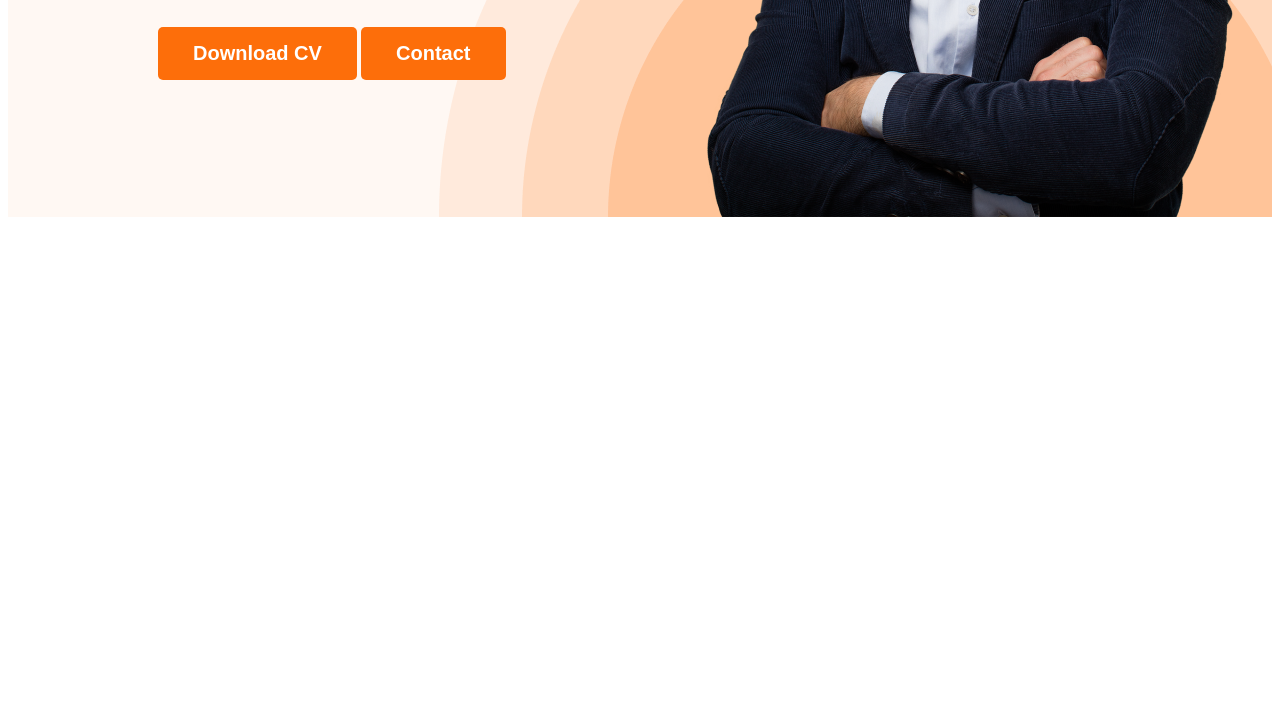
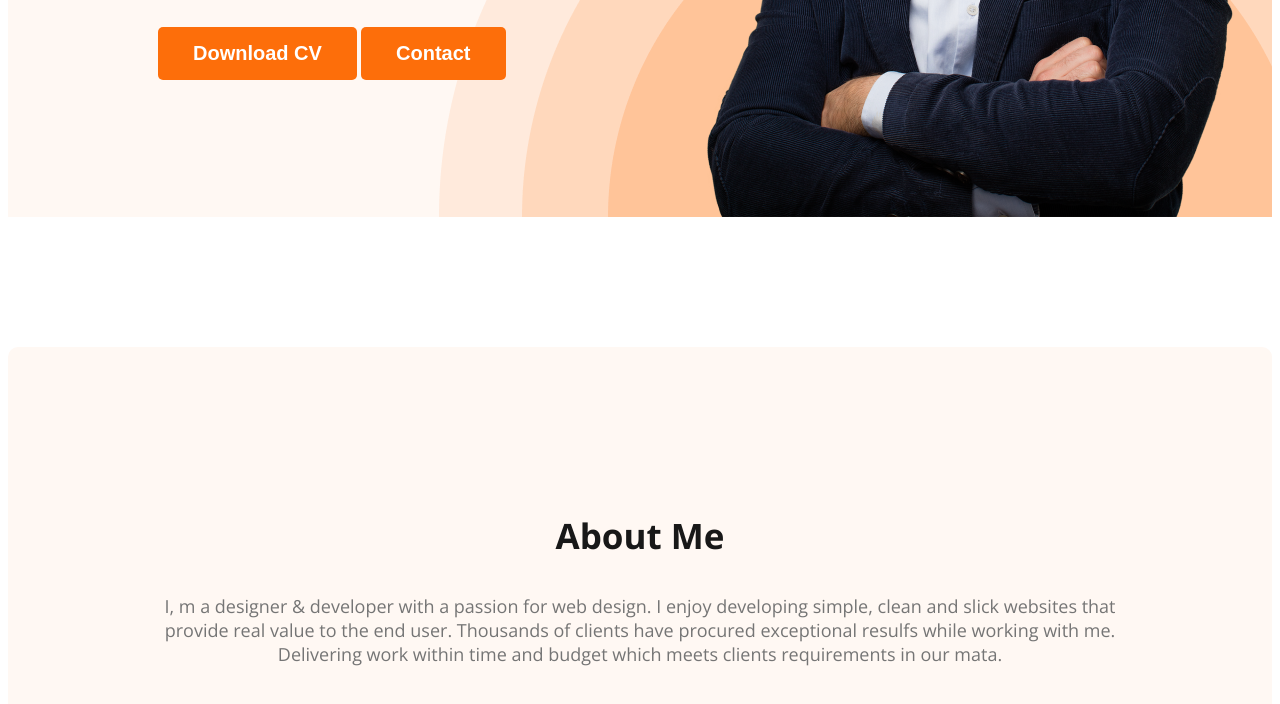
Before and after one commit to Ariful7531/webdeveloper-portfolio, a plain HTML site: page index.html in a window 1280 px wide. Shown: the part 648-1352 px from the top of the page. Before the commit the page ends 873 px from the top, so only its background shows below. Drawn offline with nearby package versions, Linux system fonts and the light colour scheme.

Commit message:
about section created

```diff
--- a/index.html
+++ b/index.html
@@ -33,6 +33,12 @@
             <img src="images/hardy.png" alt="">
         </div>
     </header>
+    <main>
+        <section class="about">
+            <h3 class="section-title">About Me</h3>
+            <p class="section-description">I, m a designer & developer with a passion for web design. I enjoy developing simple, clean and slick websites that provide real value to the end user. Thousands of clients have procured exceptional resulfs while working with me. Delivering work within time and budget which meets clients requirements in our mata.</p>
+        </section>
+    </main>
 </body>
 
 </html>
--- a/styles/portfolio.css
+++ b/styles/portfolio.css
@@ -15,9 +15,21 @@ body {
     color: white;
     font-size: 20px;
     font-weight: 700;
-    padding: 15px 35px ;
+    padding: 15px 35px;
 }
 
+.section-title {
+    color: #181818;
+    text-align: center;
+    font-size: 35px;
+    font-weight: 700;
+}
+
+.section-description{
+    color: #757575;
+    text-align: center;
+    font-size: 18px;
+}
 /* nav related styles */
 nav {
     display: flex;
@@ -48,38 +60,54 @@ nav a {
 }
 
 /* header related styles */
-.header{
+.header {
     background-color: #FFF8F3;
     background-image: url(../images/header_bg.png);
     background-repeat: no-repeat;
     background-position: bottom right;
 }
-.banner{
+
+.banner {
     padding: 30px 30px 0px 150px;
     display: flex;
     align-items: center;
     justify-content: space-between;
 }
-.banner-content{
+
+.banner-content {
     max-width: 500px;
 }
-.banner .profile-pic{
+
+.banner .profile-pic {
     width: 500px;
 }
-.banner-greeting{
+
+.banner-greeting {
     font-size: 45px;
     color: #474747;
     margin-bottom: 0;
 }
-.banner-title{
+
+.banner-title {
     font-size: 85px;
     font-weight: 700;
     margin-top: 5px;
     margin-bottom: 20px;
 }
-.banner-description{
+
+.banner-description {
     font-size: 18px;
     font-weight: 400;
     margin-top: 20px;
     margin-bottom: 30px;
 }
+
+/* main section styles */
+
+/* about section styles*/
+.about {
+    padding: 130px;
+    border-radius: 10px;
+    background: #FFF8F3;
+    margin: 130px 0;
+}
```
